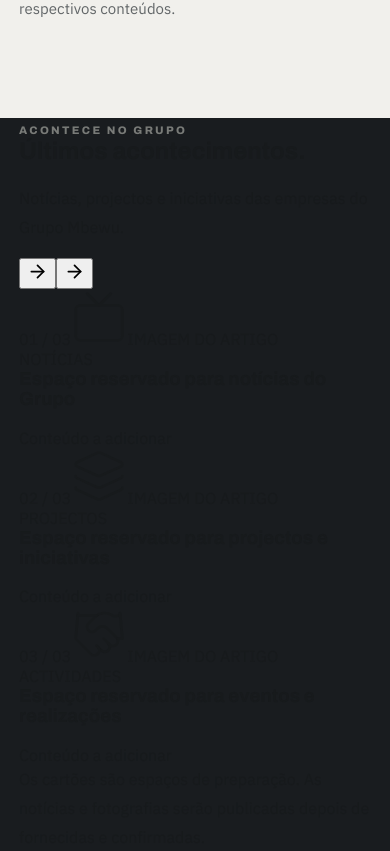
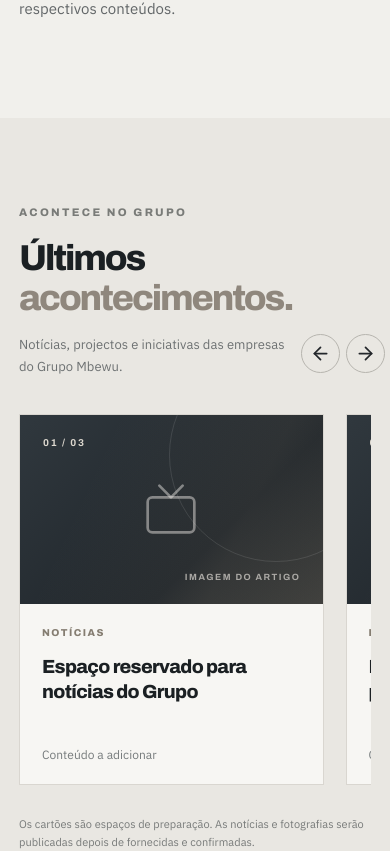
Before and after one commit to Dev-Ruco/grupombewu, a React (Vite) app: page / in a window 390 px wide. Shown: the part 6395-7246 px from the top of the page. Built offline with nearby package versions, Linux system fonts and the light colour scheme.

Commit message:
style: carrossel horizontal de notícias responsivo e navegável

```diff
--- a/src/styles.css
+++ b/src/styles.css
@@ -284,3 +284,36 @@ html.motion-ready .contact-symbol[data-reveal]{transition-delay:.12s}
 .company-card:hover .company-logo-stage .company-logo-art{
   filter:grayscale(.15) brightness(1.5) contrast(1.6);
 }
+
+/* Carrossel horizontal de actualidade institucional: estrutura editorial
+   pronta a receber notícias reais, sem conteúdo fictício. */
+.news-section{padding:110px 0 118px;background:#e9e7e2;color:#1b2023;overflow:hidden}
+.news-heading{display:flex;justify-content:space-between;align-items:flex-end;gap:28px;margin-bottom:35px}
+.news-heading-copy{max-width:750px}
+.news-heading h2{font:800 clamp(39px,4.65vw,65px)/1.12 var(--font-display);letter-spacing:-.06em;margin:18px 0 15px}
+.news-heading h2 em{font-style:normal;color:#8f877d}
+.news-heading p{font-size:16px;color:#6d7172;line-height:1.7;margin:0}
+.news-controls{display:flex;gap:11px;padding-bottom:5px}
+.news-arrow{display:grid;place-items:center;width:48px;height:48px;flex-shrink:0;cursor:pointer;border:1px solid #b6b4ae;background:transparent;border-radius:50%;color:#23272b;transition:color .28s ease,background .28s ease,border-color .28s ease,transform .3s var(--motion-ease)}
+.news-arrow:hover,.news-arrow:focus-visible{background:#22272b;color:#fff;border-color:#22272b;transform:translateY(-2px)}
+.news-arrow-back{transform:rotate(180deg)}
+.news-track{display:flex;gap:22px;overflow-x:auto;overscroll-behavior-inline:contain;scroll-snap-type:x mandatory;scroll-behavior:smooth;scrollbar-width:thin;scrollbar-color:#aaa69f transparent;padding:1px 1px 16px;outline-offset:4px}
+.news-card{flex:0 0 min(39%,450px);min-width:0;background:#f7f6f3;scroll-snap-align:start;border:1px solid #d9d6d0;display:flex;flex-direction:column;transition:box-shadow .4s ease,transform .4s var(--motion-ease)}
+.news-card:hover{transform:translateY(-4px);box-shadow:0 18px 34px #252b321c}
+.news-card-media{position:relative;aspect-ratio:16/10;display:flex;align-items:center;justify-content:center;background:linear-gradient(135deg,#30383e 0%,#20262b 65%,#41413e 100%);color:rgba(245,242,237,.45);overflow:hidden}
+.news-card-media:before{content:"";position:absolute;width:70%;aspect-ratio:1;right:-20%;top:-35%;border-radius:50%;border:1px solid rgba(255,255,255,.11)}
+.news-card-media:after{content:"";position:absolute;inset:0;background:linear-gradient(115deg,transparent 25%,rgba(198,173,140,.08) 70%,transparent)}
+.news-card-media svg{position:relative;z-index:1;transition:transform .6s var(--motion-ease)}
+.news-card:hover .news-card-media svg{transform:scale(1.1)}
+.news-card-number,.news-card-media-note{position:absolute;z-index:2;color:#ddd8cf;font:700 10px/1.3 var(--font-display);letter-spacing:.17em}
+.news-card-number{top:21px;left:23px}
+.news-card-media-note{bottom:20px;right:22px;font-size:9px;color:#aba9a5}
+.news-card-body{padding:27px 29px 31px;display:flex;flex-direction:column;min-height:199px}
+.news-card-category{font:800 10px/1.4 var(--font-display);letter-spacing:.15em;color:#857d71}
+.news-card h3{font:750 clamp(18px,1.9vw,24px)/1.33 var(--font-display);letter-spacing:-.035em;margin:14px 0 22px;max-width:335px}
+.news-card-pending{display:inline-flex;color:#767b7c;font-size:12px;margin-top:auto}
+.news-disclaimer{font-size:12px;color:#777a79;margin:14px 0 0;line-height:1.65}
+@media(max-width:1100px){.news-card{flex-basis:min(47%,440px)}}
+@media(max-width:800px){.news-section{padding:82px 0 88px}.news-heading{align-items:flex-end}.news-heading h2{font-size:clamp(36px,5.5vw,51px)}.news-card{flex-basis:65%}}
+@media(max-width:570px){.news-heading{align-items:flex-end;gap:8px}.news-heading h2{font-size:36px}.news-heading p{font-size:13px}.news-controls{gap:6px}.news-arrow{width:39px;height:39px}.news-card{flex-basis:87%}.news-card-body{min-height:180px;padding:22px}.news-card h3{font-size:19px}.news-disclaimer{font-size:11px}}
+@media(prefers-reduced-motion:reduce){.news-track{scroll-behavior:auto}.news-card,.news-card-media svg{transition:none!important}}
```
